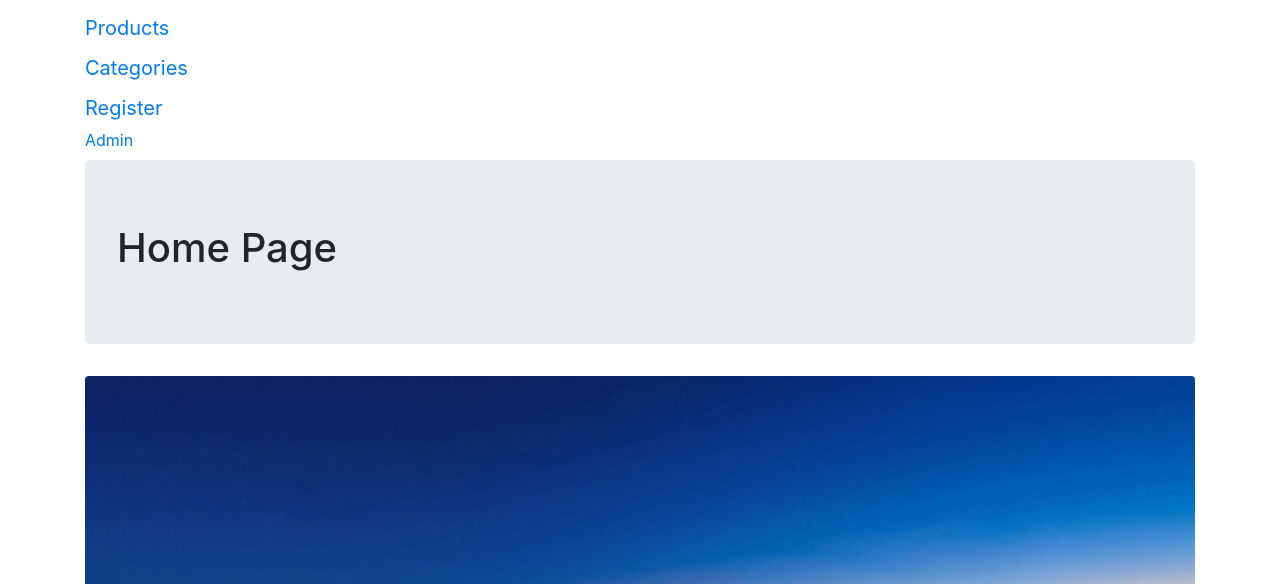
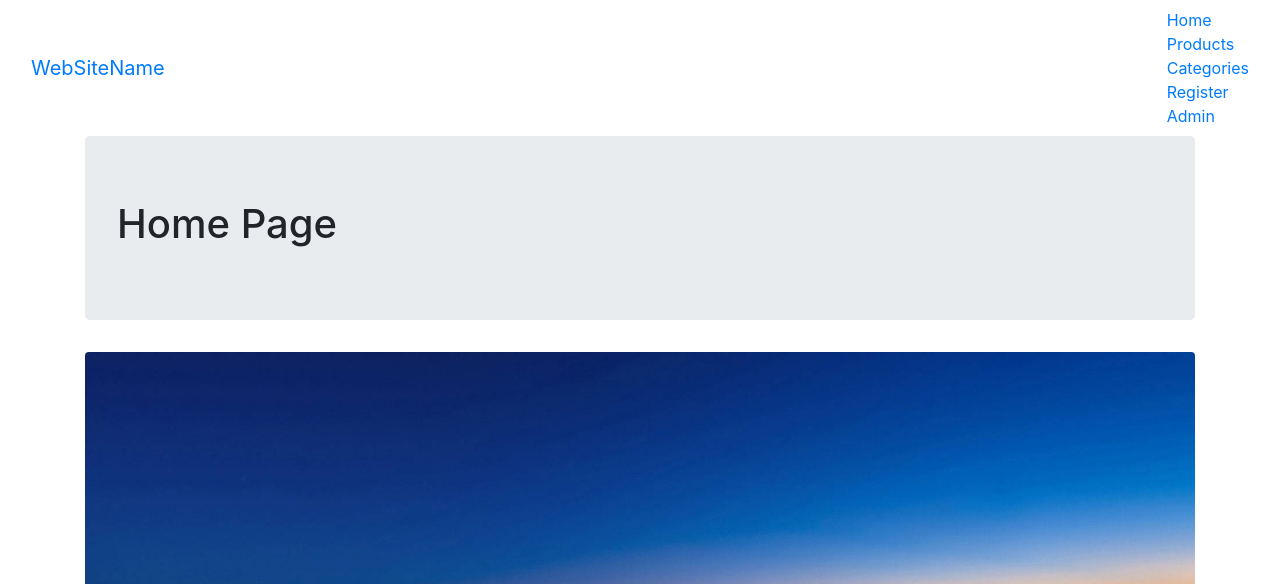
Before and after one commit to biomystery/django-cart-demo, a Django app: page / in a window 1280 px wide. Shown: the top 584 px of the page. Run offline with Django 3.2, Linux system fonts and the light colour scheme; some libraries are stand-ins or nearby versions.

Commit message:
includes rq.txt

```diff
--- a/requirements.txt
+++ b/requirements.txt
@@ -1,4 +1,4 @@
 asgiref==3.2.3
-Django==3.0.2
+Django==2.2
 pytz==2019.3
 sqlparse==0.3.0
--- a/templates/base.html
+++ b/templates/base.html
@@ -1,28 +1,50 @@
 <!DOCTYPE html>
 <html lang="en" dir="ltr">
+
 <head>
   <meta charset="utf-8">
+  <meta name="viewport" content="width=device-width, initial-scale=1, shrink-to-fit=no">
+
+  <!-- Bootstrap CSS -->
+  <link rel="stylesheet" href="https://stackpath.bootstrapcdn.com/bootstrap/4.1.3/css/bootstrap.min.css" integrity="sha384-MCw98/SFnGE8fJT3GXwEOngsV7Zt27NXFoaoApmYm81iuXoPkFOJwJ8ERdknLPMO" crossorigin="anonymous">
   <title>Base</title>
-    <link rel="stylesheet" href="https://stackpath.bootstrapcdn.com/bootstrap/4.4.1/css/bootstrap.min.css" integrity="sha384-Vkoo8x4CGsO3+Hhxv8T/Q5PaXtkKtu6ug5TOeNV6gBiFeWPGFN9MuhOf23Q9Ifjh" crossorigin="anonymous">
+</head>
 
-  </head>
 <body>
-    <nav class="navbar navbar-default navbar-static-left">
-      <div class="container">
+  <nav class="navbar navbar-default">
+    <div class="container-fluid">
+      <div class="navbar-header">
+        <a class="navbar-brand" href="#">WebSiteName</a>
+      </div>
       <ul class="nav navbar-nav">
-
-          <li><a class="navbar-brand" href="{% url 'core:list'%}">Products</a> </li>
-          <li><a class="navbar-brand" href="{% url 'core:list'%}">Categories</a> </li>
-          <li><a class="navbar-brand" href="{% url 'core:register'%}">Register</a> </li>
-          <li><a class="navbar-link" href="{% url 'admin:index'%}">Admin</a></li>
-          <li><a href="#"></a> </li>
+        <li class="active">
+          <a  href="{% url 'index'%}"> Home </a>
+        </li>
+        <li class="nav-item">
+          <a  href="{% url 'core:list'%}"> Products </a>
+        </li>
+        <li class="nav-item">
+          <a  href="{% url 'core:list'%}"> Categories </a>
+        </li>
+        <li class="nav-item">
+          <a href="{% url 'core:register'%}"> Register </a>
+        </li>
+        <li class="nav-item">
+          <a href="{% url 'admin:index'%}"> Admin </a>
+        </li>
       </ul>
-
     </div>
   </nav>
+
   <div class="container">
     {% block body_block%}
     {% endblock %}
   </div>
+      <!-- jQuery first, then Popper.js, then Bootstrap JS -->
+      <script src="https://code.jquery.com/jquery-3.3.1.slim.min.js" integrity="sha384-q8i/X+965DzO0rT7abK41JStQIAqVgRVzpbzo5smXKp4YfRvH+8abtTE1Pi6jizo" crossorigin="anonymous"></script>
+      <script src="https://cdnjs.cloudflare.com/ajax/libs/popper.js/1.14.3/umd/popper.min.js" integrity="sha384-ZMP7rVo3mIykV+2+9J3UJ46jBk0WLaUAdn689aCwoqbBJiSnjAK/l8WvCWPIPm49" crossorigin="anonymous"></script>
+      <script src="https://stackpath.bootstrapcdn.com/bootstrap/4.1.3/js/bootstrap.min.js" integrity="sha384-ChfqqxuZUCnJSK3+MXmPNIyE6ZbWh2IMqE241rYiqJxyMiZ6OW/JmZQ5stwEULTy" crossorigin="anonymous"></script>
+
 </body>
+
 </html>
```
Lines whose indentation alone changed are shown as unchanged.
